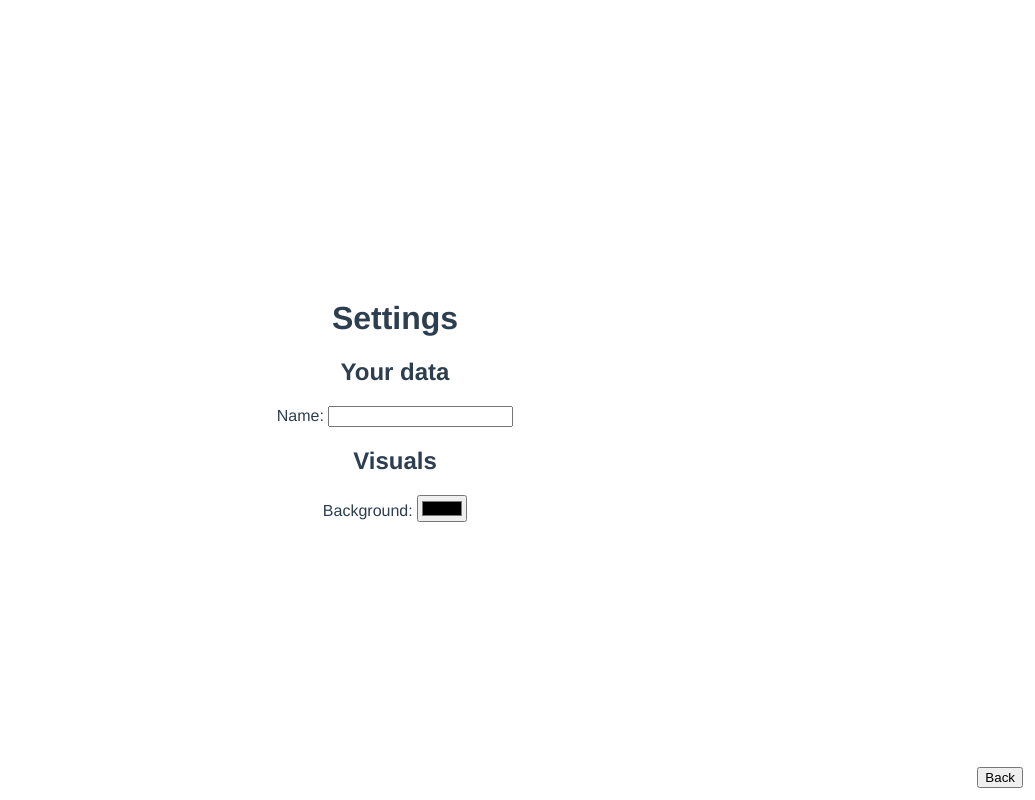
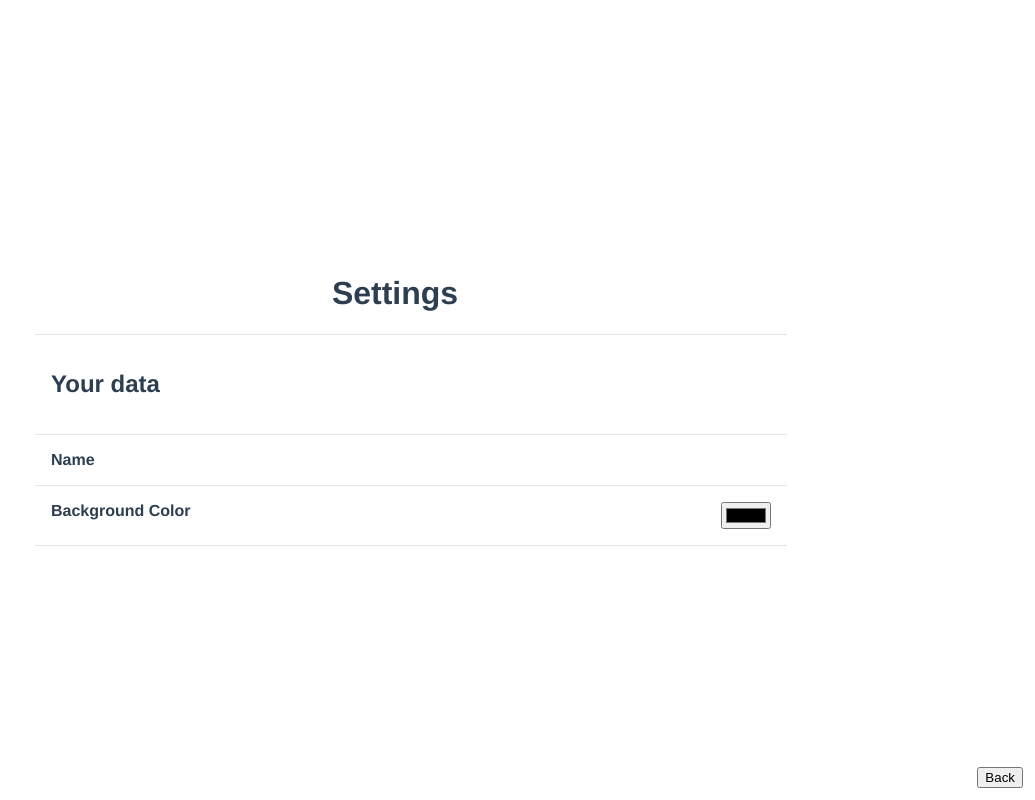
Before and after one commit to yanniz0r/home-port, a Vue app: page / in a window 1280 px wide. Both pictures are taken after a click on the button "Edit". Shown: the whole page, without its empty margins (245-1280 px from the left). Built offline with nearby package versions, Linux system fonts and the light colour scheme.

Commit message:
feat: made settings a little prettier

```diff
--- a/src/components/Settings.vue
+++ b/src/components/Settings.vue
@@ -1,37 +1,43 @@
 <template>
-  <h2>Your data</h2>
-  <label>
-    Name:
-    <input type="text" v-model="name" />
-  </label>
-  <h2>Visuals</h2>
-  <label>
-    Background:
-    <input type="color" v-model="backgroundColor" />
-  </label>
+  <div class="settings__wrapper">
+    <div class="settings__row">
+      <h2>Your data</h2>
+    </div>
+    <div class="settings__row">
+      <div class="settings__row-key">
+        <span>Name</span>
+      </div>
+      <div class="settings__row-value">
+        <input class="settings__input" type="text" v-model="settings.name" />
+      </div>
+    </div>
+    <div class="settings__row">
+      <div class="settings__row-key">
+        <span>Background Color</span>
+      </div>
+      <div class="settings__row-value">
+        <input type="color" v-model="settings.backgroundColor" />
+      </div>
+    </div>
+  </div>
 </template>
 
 <script lang="ts">
-import { defineComponent, ref, watchEffect } from "vue";
+import { defineComponent, reactive, watchEffect } from "vue";
 import { useStore } from "vuex";
 
 export default defineComponent({
   name: "Settings",
   setup() {
     const store = useStore();
-    const name = ref(store.state.settings.name);
-    const backgroundColor = ref(store.state.settings.backgroundColor);
+    const settings = reactive(store.state.settings);
 
     watchEffect(() => {
-      store.commit("setSettings", {
-        backgroundColor: backgroundColor.value,
-        name: name.value
-      });
+      store.commit("setSettings", settings);
     });
 
     return {
-      name,
-      backgroundColor
+      settings
     };
   }
 });
@@ -42,4 +48,38 @@ export default defineComponent({
 .name {
   font-size: 36px;
 }
+
+.settings__wrapper {
+  max-width: 720px;
+  margin: 0 auto;
+}
+
+.settings__row {
+  $border: solid 1px rgba(0, 0, 0, 0.1);
+  display: flex;
+  padding: 16px;
+  width: 100%;
+  border-top: $border;
+
+  &:last-of-type {
+    border-bottom: $border;
+  }
+}
+
+.settings__row-key {
+  font-weight: bold;
+}
+
+.settings__row-value {
+  flex-grow: 1;
+  justify-content: flex-end;
+  display: flex;
+}
+
+.settings__input {
+  background: none;
+  border: none;
+  text-align: right;
+  width: 100%;
+}
 </style>
```
